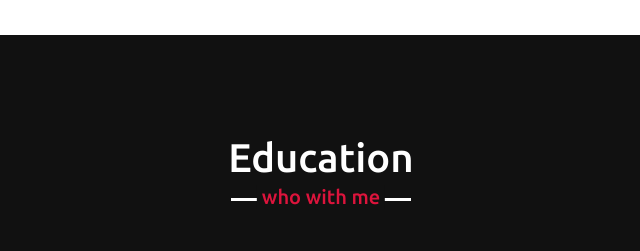
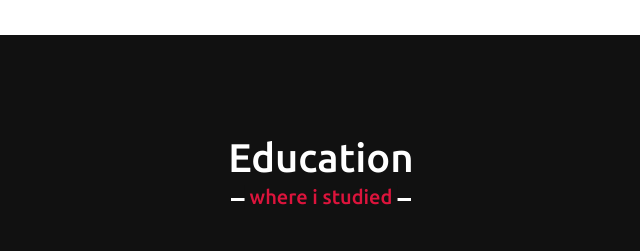
Before and after one commit to Mahamadabdulah2025/portfolio, a plain HTML site: page index.html in a window 1280 px wide. Shown: the part 3500-3751 px from the top of the page, 319-959 px from the left. Drawn offline with nearby package versions, Linux system fonts and the light colour scheme.

Commit message:
Update style.css

```diff
--- a/style.css
+++ b/style.css
@@ -388,7 +388,7 @@ section .title::after{
 
 /* teams section styling */
 .teams .title::after{
-    content: "who with me";
+    content: "where i studied";
 }
 .teams .carousel .card{
     background: #222;
```
